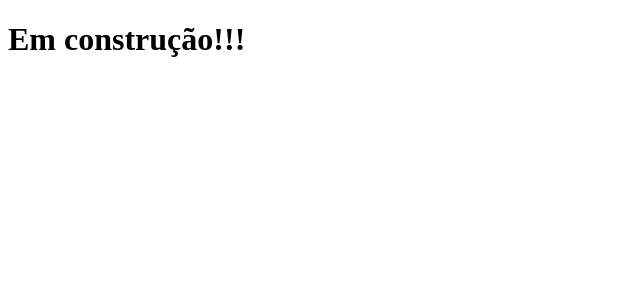
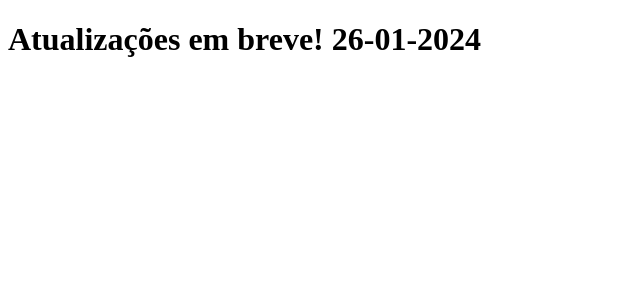
Before and after one commit to gessicaoliveira/clone-tabnews, a Next.js app: page / in a window 1280 px wide. Shown: the top 300 px of the page, without its empty margins (0-640 px from the left). Built offline with nearby package versions, Linux system fonts and the light colour scheme.

Commit message:
update info index

```diff
--- a/pages/index.js
+++ b/pages/index.js
@@ -1,5 +1,5 @@
 function Home() {
-  return <h1>Em construção!!!</h1>;
+  return <h1>Atualizações em breve! 26-01-2024</h1>;
 }
 
 export default Home;
```
